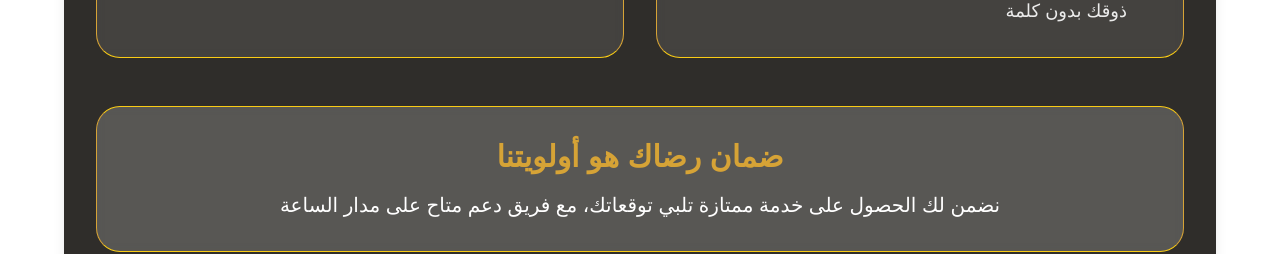
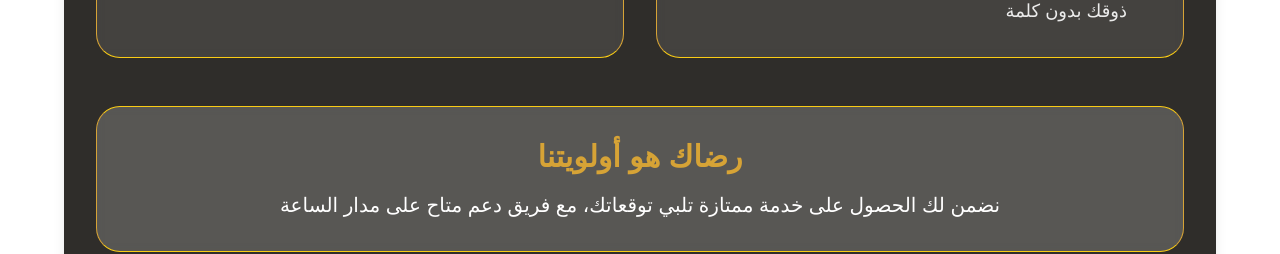
Before and after one commit to yo955/fine-clean, a Next.js app: page / in a window 1280 px wide. Shown: the part 3060-3314 px from the top of the page. Built offline with nearby package versions, Linux system fonts and the light colour scheme.

Commit message:
remove text

```diff
--- a/src/app/_components/our-advantages/Advantages.tsx
+++ b/src/app/_components/our-advantages/Advantages.tsx
@@ -111,7 +111,7 @@ const Advantages = () => {
           transition={{ duration: 0.8 }}
         >
           <h3 className="text-xl sm:text-2xl md:text-3xl font-bold mb-4 text-orange">
-            ضمان رضاك هو أولويتنا
+             رضاك هو أولويتنا
           </h3>
           <p className="text-md md:text-xl text-white max-w-3xl mx-auto">
             نضمن لك الحصول على خدمة ممتازة تلبي توقعاتك، مع فريق دعم متاح على مدار الساعة
```
